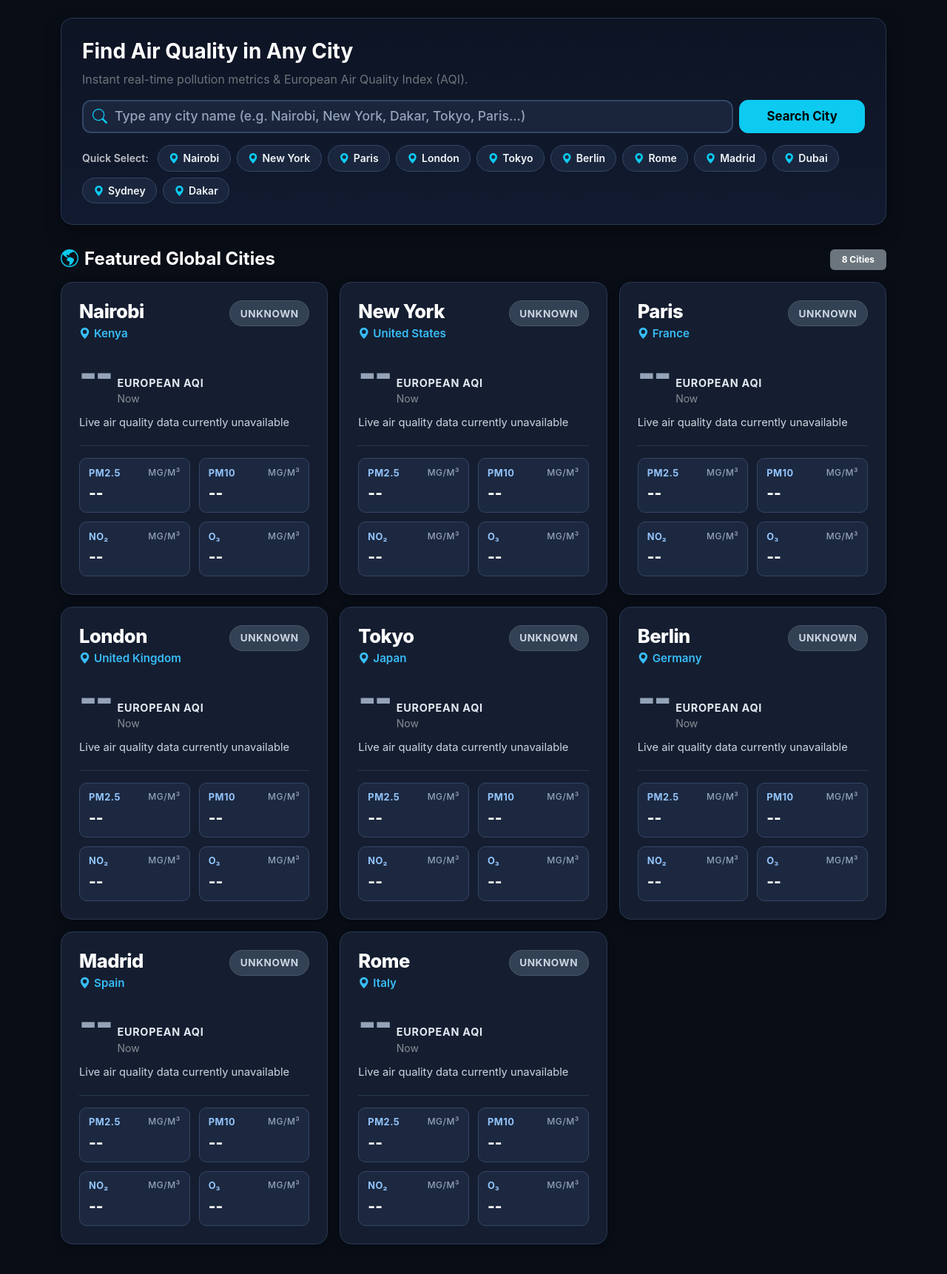
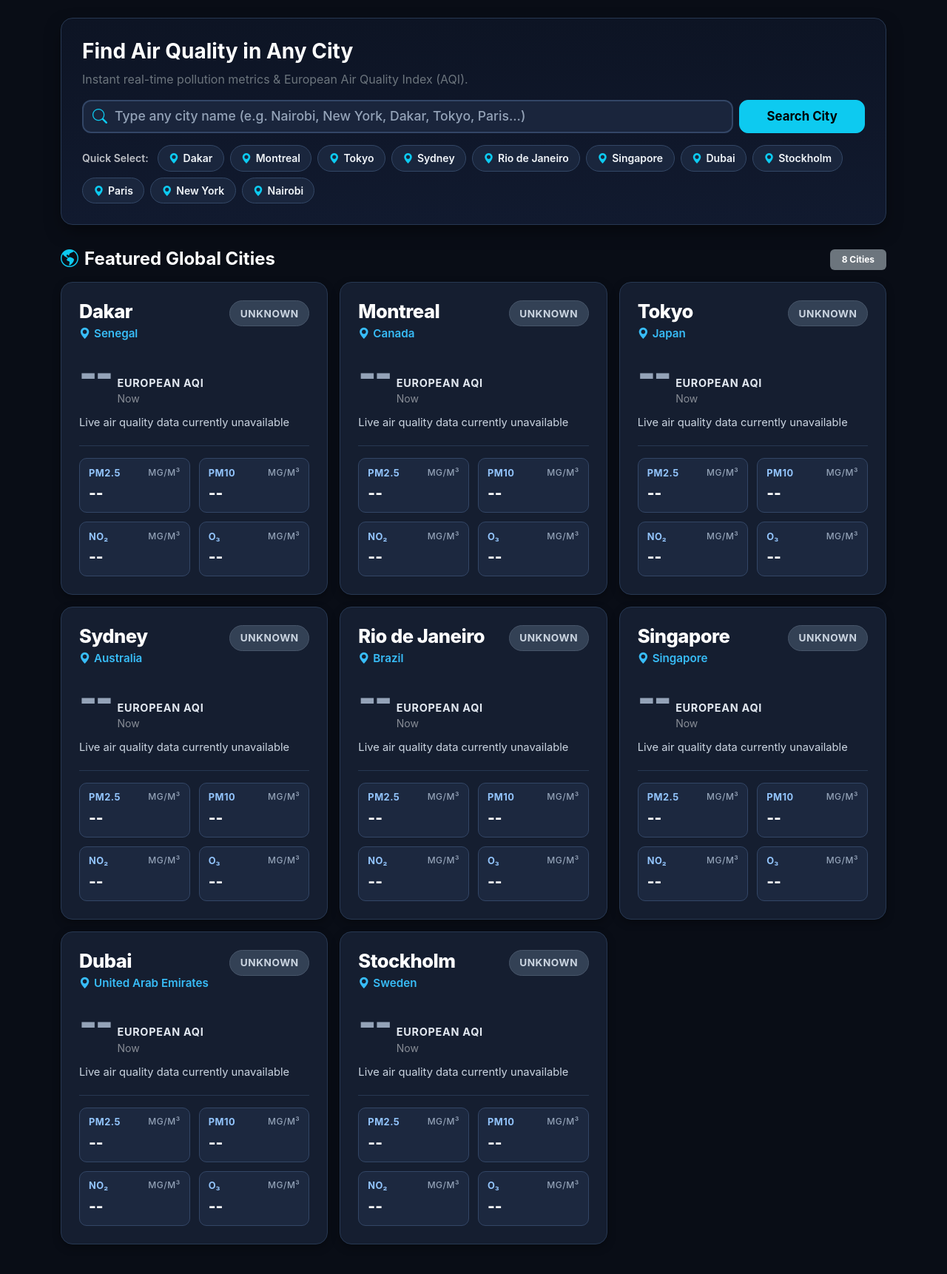
Before and after one commit to benjixxx/gcp-revision, a Flask app: page / in a window 1280 px wide. Shown: the part 91-1813 px from the top of the page at 74% size. Run offline with Flask 3, Linux system fonts and the light colour scheme.

Commit message:
new city by default

```diff
--- a/qualityAirApp/app.py
+++ b/qualityAirApp/app.py
@@ -111,32 +111,36 @@ def log_json_request(response):
 
     return response
 
-# Preset featured cities (Nairobi and New York prominently included)
+# Preset featured cities displayed on the dashboard
 DEFAULT_CITIES = [
-    {"name": "Nairobi", "country": "Kenya", "lat": -1.286389, "lon": 36.817223},
-    {"name": "New York", "country": "United States", "lat": 40.7128, "lon": -74.0060},
-    {"name": "Paris", "country": "France", "lat": 48.8566, "lon": 2.3522},
-    {"name": "London", "country": "United Kingdom", "lat": 51.5074, "lon": -0.1278},
+    {"name": "Dakar", "country": "Senegal", "lat": 14.7167, "lon": -17.4677},
+    {"name": "Montreal", "country": "Canada", "lat": 45.5017, "lon": -73.5673},
     {"name": "Tokyo", "country": "Japan", "lat": 35.6762, "lon": 139.6503},
-    {"name": "Berlin", "country": "Germany", "lat": 52.5200, "lon": 13.4050},
-    {"name": "Madrid", "country": "Spain", "lat": 40.4168, "lon": -3.7038},
-    {"name": "Rome", "country": "Italy", "lat": 41.9028, "lon": 12.4964},
+    {"name": "Sydney", "country": "Australia", "lat": -33.8688, "lon": 151.2093},
+    {"name": "Rio de Janeiro", "country": "Brazil", "lat": -22.9068, "lon": -43.1729},
+    {"name": "Singapore", "country": "Singapore", "lat": 1.3521, "lon": 103.8198},
+    {"name": "Dubai", "country": "United Arab Emirates", "lat": 25.2048, "lon": 55.2708},
+    {"name": "Stockholm", "country": "Sweden", "lat": 59.3293, "lon": 18.0686},
 ]
 
 # Quick coordinates lookup for instant resolution
 CITY_COORDINATES = {
+    "dakar": {"name": "Dakar", "country": "Senegal", "lat": 14.7167, "lon": -17.4677},
+    "montreal": {"name": "Montreal", "country": "Canada", "lat": 45.5017, "lon": -73.5673},
+    "tokyo": {"name": "Tokyo", "country": "Japan", "lat": 35.6762, "lon": 139.6503},
+    "sydney": {"name": "Sydney", "country": "Australia", "lat": -33.8688, "lon": 151.2093},
+    "rio de janeiro": {"name": "Rio de Janeiro", "country": "Brazil", "lat": -22.9068, "lon": -43.1729},
+    "singapore": {"name": "Singapore", "country": "Singapore", "lat": 1.3521, "lon": 103.8198},
+    "dubai": {"name": "Dubai", "country": "United Arab Emirates", "lat": 25.2048, "lon": 55.2708},
+    "stockholm": {"name": "Stockholm", "country": "Sweden", "lat": 59.3293, "lon": 18.0686},
+    "paris": {"name": "Paris", "country": "France", "lat": 48.8566, "lon": 2.3522},
+    "new york": {"name": "New York", "country": "United States", "lat": 40.7128, "lon": -74.0060},
     "nairobi": {"name": "Nairobi", "country": "Kenya", "lat": -1.286389, "lon": 36.817223},
-    "new york": {"name": "New York", "country": "United States", "lat": 40.7128, "lon": -74.0060},
-    "paris": {"name": "Paris", "country": "France", "lat": 48.8566, "lon": 2.3522},
     "london": {"name": "London", "country": "United Kingdom", "lat": 51.5074, "lon": -0.1278},
-    "tokyo": {"name": "Tokyo", "country": "Japan", "lat": 35.6762, "lon": 139.6503},
     "berlin": {"name": "Berlin", "country": "Germany", "lat": 52.5200, "lon": 13.4050},
     "madrid": {"name": "Madrid", "country": "Spain", "lat": 40.4168, "lon": -3.7038},
     "rome": {"name": "Rome", "country": "Italy", "lat": 41.9028, "lon": 12.4964},
-    "sydney": {"name": "Sydney", "country": "Australia", "lat": -33.8688, "lon": 151.2093},
-    "dakar": {"name": "Dakar", "country": "Senegal", "lat": 14.7167, "lon": -17.4677},
     "cairo": {"name": "Cairo", "country": "Egypt", "lat": 30.0444, "lon": 31.2357},
-    "dubai": {"name": "Dubai", "country": "United Arab Emirates", "lat": 25.2048, "lon": 55.2708},
     "beijing": {"name": "Beijing", "country": "China", "lat": 39.9042, "lon": 116.4074},
     "mumbai": {"name": "Mumbai", "country": "India", "lat": 19.0760, "lon": 72.8777},
     "sao paulo": {"name": "São Paulo", "country": "Brazil", "lat": -23.5505, "lon": -46.6333},
--- a/qualityAirApp/k8s/deployment.yaml
+++ b/qualityAirApp/k8s/deployment.yaml
@@ -28,7 +28,7 @@ spec:
       containers:
       - name: quality-air-app
         # Update this tag when releasing new versions (e.g., :1.0.0, :1.0.1, or Git short SHA)
-        image: europe-west1-docker.pkg.dev/myproject-329912/quality-air-repo/quality-air-app:1.0.0
+        image: europe-west1-docker.pkg.dev/myproject-329912/quality-air-repo/quality-air-app:1.0.1
         imagePullPolicy: Always
         ports:
         - containerPort: 8080
--- a/qualityAirApp/k8s/kustomization.yaml
+++ b/qualityAirApp/k8s/kustomization.yaml
@@ -10,4 +10,4 @@ resources:
 
 images:
   - name: europe-west1-docker.pkg.dev/myproject-329912/quality-air-repo/quality-air-app
-    newTag: "1.0.0"
+    newTag: "1.0.1"
--- a/qualityAirApp/templates/index.html
+++ b/qualityAirApp/templates/index.html
@@ -276,17 +276,17 @@
             <!-- Quick City Selection Chips -->
             <div class="d-flex align-items-center gap-2 flex-wrap">
                 <span class="text-light opacity-75 small fw-semibold me-1">Quick Select:</span>
+                <button type="button" class="city-chip" onclick="quickSelect('Dakar')"><i class="bi bi-geo-alt-fill text-info"></i>Dakar</button>
+                <button type="button" class="city-chip" onclick="quickSelect('Montreal')"><i class="bi bi-geo-alt-fill text-info"></i>Montreal</button>
+                <button type="button" class="city-chip" onclick="quickSelect('Tokyo')"><i class="bi bi-geo-alt-fill text-info"></i>Tokyo</button>
+                <button type="button" class="city-chip" onclick="quickSelect('Sydney')"><i class="bi bi-geo-alt-fill text-info"></i>Sydney</button>
+                <button type="button" class="city-chip" onclick="quickSelect('Rio de Janeiro')"><i class="bi bi-geo-alt-fill text-info"></i>Rio de Janeiro</button>
+                <button type="button" class="city-chip" onclick="quickSelect('Singapore')"><i class="bi bi-geo-alt-fill text-info"></i>Singapore</button>
+                <button type="button" class="city-chip" onclick="quickSelect('Dubai')"><i class="bi bi-geo-alt-fill text-info"></i>Dubai</button>
+                <button type="button" class="city-chip" onclick="quickSelect('Stockholm')"><i class="bi bi-geo-alt-fill text-info"></i>Stockholm</button>
+                <button type="button" class="city-chip" onclick="quickSelect('Paris')"><i class="bi bi-geo-alt-fill text-info"></i>Paris</button>
+                <button type="button" class="city-chip" onclick="quickSelect('New York')"><i class="bi bi-geo-alt-fill text-info"></i>New York</button>
                 <button type="button" class="city-chip" onclick="quickSelect('Nairobi')"><i class="bi bi-geo-alt-fill text-info"></i>Nairobi</button>
-                <button type="button" class="city-chip" onclick="quickSelect('New York')"><i class="bi bi-geo-alt-fill text-info"></i>New York</button>
-                <button type="button" class="city-chip" onclick="quickSelect('Paris')"><i class="bi bi-geo-alt-fill text-info"></i>Paris</button>
-                <button type="button" class="city-chip" onclick="quickSelect('London')"><i class="bi bi-geo-alt-fill text-info"></i>London</button>
-                <button type="button" class="city-chip" onclick="quickSelect('Tokyo')"><i class="bi bi-geo-alt-fill text-info"></i>Tokyo</button>
-                <button type="button" class="city-chip" onclick="quickSelect('Berlin')"><i class="bi bi-geo-alt-fill text-info"></i>Berlin</button>
-                <button type="button" class="city-chip" onclick="quickSelect('Rome')"><i class="bi bi-geo-alt-fill text-info"></i>Rome</button>
-                <button type="button" class="city-chip" onclick="quickSelect('Madrid')"><i class="bi bi-geo-alt-fill text-info"></i>Madrid</button>
-                <button type="button" class="city-chip" onclick="quickSelect('Dubai')"><i class="bi bi-geo-alt-fill text-info"></i>Dubai</button>
-                <button type="button" class="city-chip" onclick="quickSelect('Sydney')"><i class="bi bi-geo-alt-fill text-info"></i>Sydney</button>
-                <button type="button" class="city-chip" onclick="quickSelect('Dakar')"><i class="bi bi-geo-alt-fill text-info"></i>Dakar</button>
             </div>
 
             <!-- Live Search / Error Message -->
```
Also changed, not shown: 1 other file.
